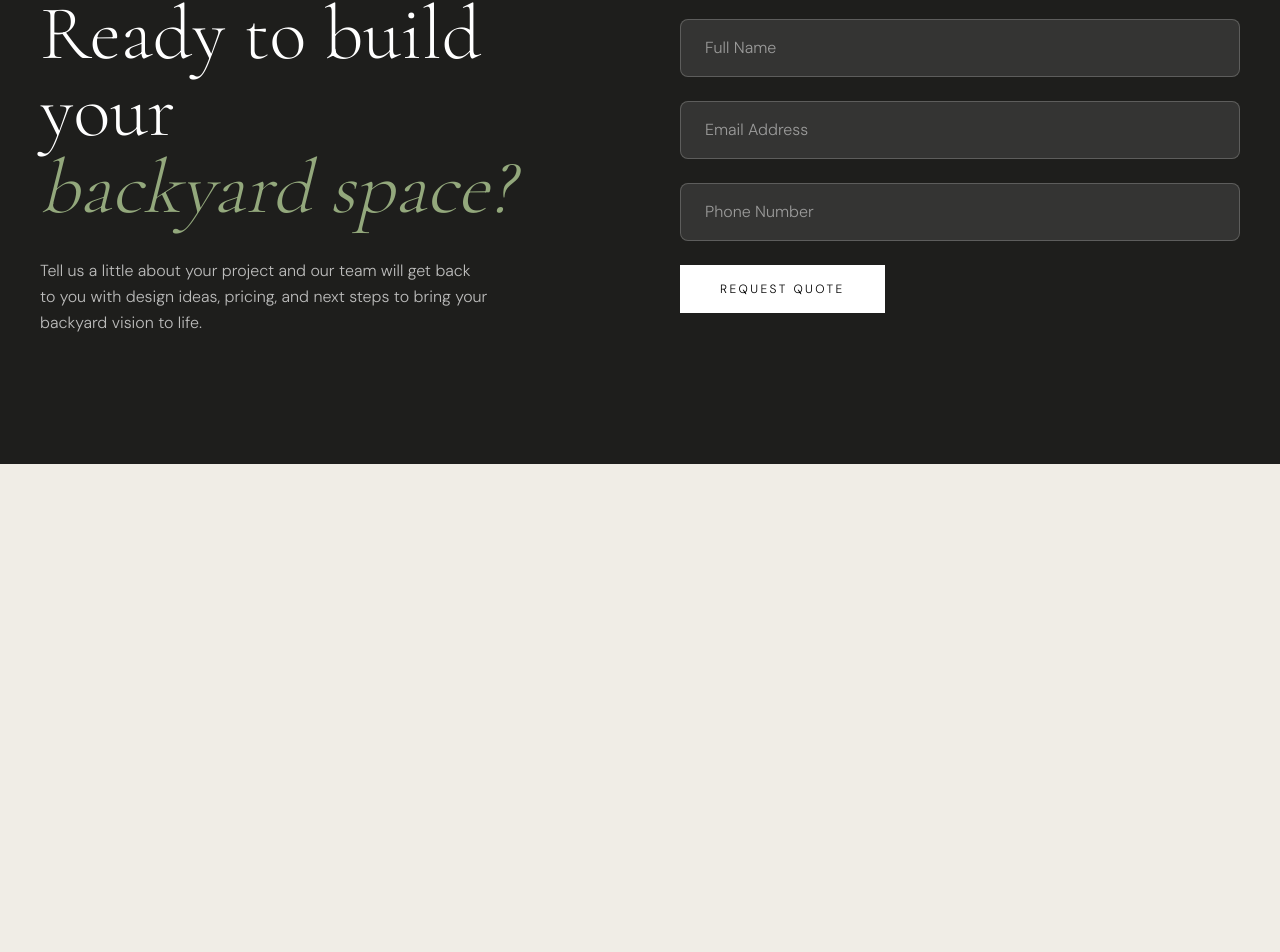
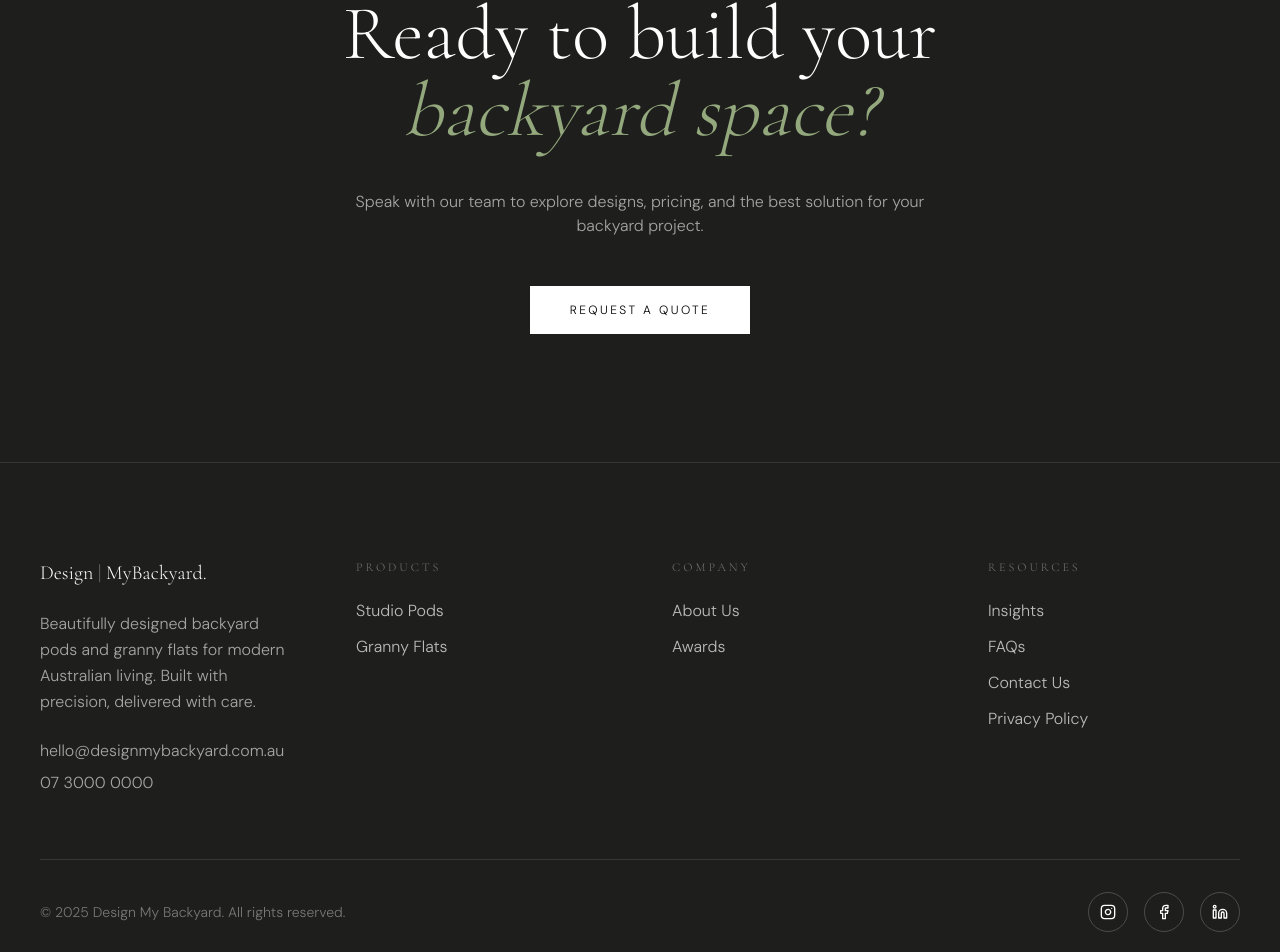
Before and after one commit to Saisumukh-SH/Backyard-Pod-Website, a React (Vite) app: page / in a window 1280 px wide. Shown: the part 3873-4825 px from the top of the page. Before the commit the page ends 4337 px from the top, so only its background shows below. Built offline with nearby package versions, Linux system fonts and the light colour scheme.

Commit message:
home page updated

```diff
--- a/index.html
+++ b/index.html
@@ -8,8 +8,17 @@
       <title>Backyard Pod Website</title>
     </head>
 
+    <form name="booking" netlify hidden>
+  <input type="text" name="name" />
+  <input type="email" name="email" />
+  <input type="tel" name="phone" />
+  <textarea name="message"></textarea>
+</form>
+
     <body>
       <div id="root"></div>
       <script type="module" src="/src/main.tsx"></script>
     </body>
+</form>
+
   </html>
--- a/src/app/App.tsx
+++ b/src/app/App.tsx
@@ -1,49 +1,6 @@
-import { BrowserRouter as Router, Routes, Route, useLocation } from "react-router-dom";
-
-import { Navigation } from "./components/Navigation";
-import { Footer } from "./components/Footer";
-
-import { Home } from "./components/pages/Home";
-import Products from "./components/pages/Products";
-import StudioCategory from "./components/pages/products/StudioPod";
-import GrannyFlats from "./components/pages/products/grannyFlats";
-import Booking from "./components/pages/bookings";
-
-function AppContent() {
-
-  const location = useLocation();
-
-  return (
-    <>
-      {/* NAVBAR */}
-      <Navigation />
-
-      {/* ROUTES */}
-      <Routes>
-
-        <Route path="/" element={<Home />} />
-
-        <Route path="/products" element={<Products />} />
-
-        <Route path="/products/studios" element={<StudioCategory />} />
-
-        <Route path="/products/grannyflats" element={<GrannyFlats />} />
-
-        <Route path="/booking" element={<Booking />} />
-
-      </Routes>
-
-      {/* UNIVERSAL FOOTER — hidden on Home */}
-      {location.pathname !== "/" && <Footer />}
-
-    </>
-  );
-}
+import { RouterProvider } from "react-router-dom";
+import { router } from "./routes";
 
 export default function App() {
-  return (
-    <Router>
-      <AppContent />
-    </Router>
-  );
+  return <RouterProvider router={router} />;
 }
--- a/src/app/components/Root.tsx
+++ b/src/app/components/Root.tsx
@@ -1,15 +1,18 @@
-import { Outlet } from "react-router-dom";
+import { Outlet, useLocation } from "react-router-dom";
 import { Navigation } from "./Navigation";
 import { Footer } from "./Footer";
 
 export function Root() {
+  const location = useLocation();
+
   return (
-    <div className="min-h-screen flex flex-col">
+    <>
       <Navigation />
-      <main className="flex-1">
-        <Outlet />
-      </main>
-      <Footer />
-    </div>
+
+      <Outlet />
+
+      {/* Hide footer on home page */}
+      {location.pathname !== "/" && <Footer />}
+    </>
   );
 }
--- a/src/app/components/pages/Home.tsx
+++ b/src/app/components/pages/Home.tsx
@@ -1,8 +1,10 @@
 import { useNavigate } from "react-router-dom";
 import { ArrowRight } from "lucide-react";
+import { Instagram, Facebook, Linkedin } from "lucide-react";
 
 export function Home() {
   const navigate = useNavigate();
+
 
   return (
     <div className="bg-white">
@@ -413,16 +415,11 @@ export function Home() {
 </section>
 
 
-      {/* FINAL CTA */}
-      {/* CTA + BOOKING FORM */}
-<section className="bg-[#1E1E1C] text-white px-10 py-32">
 
-  <div className="max-w-7xl mx-auto grid md:grid-cols-2 gap-20 items-center">
+{/* CTA SECTION */}
+<section className="bg-[#1E1E1C] text-white px-10 py-32 text-center">
 
-    {/* LEFT SIDE TEXT */}
-    <div>
-
-      <h2 className="font-serif text-[clamp(3rem,6vw,5rem)] leading-[1] mb-8">
+  <h2 className="font-serif text-[clamp(3rem,6vw,5rem)] leading-[1] mb-10">
     Ready to build your
     <br />
     <span className="italic text-[#93A87C]">
@@ -430,65 +427,116 @@ export function Home() {
     </span>
   </h2>
 
-      <p className="text-white/70 max-w-md leading-relaxed">
-        Tell us a little about your project and our team will
-        get back to you with design ideas, pricing, and
-        next steps to bring your backyard vision to life.
+  <p className="text-white/60 max-w-xl mx-auto mb-12">
+    Speak with our team to explore designs, pricing, and the best solution
+    for your backyard project.
   </p>
+
+  <button
+    onClick={() => navigate("/booking")}
+    className="px-10 py-4 bg-white text-black uppercase text-xs tracking-[0.2em]
+    hover:bg-[#93A87C] hover:text-white transition-all duration-300 hover:-translate-y-1"
+  >
+    Request a Quote
+  </button>
+
+</section>
+
+{/* HOME FOOTER */}
+<footer className="bg-[#1E1E1C] text-white px-10 py-24 border-t border-white/10">
+
+  <div className="max-w-7xl mx-auto grid md:grid-cols-4 gap-16">
+
+    {/* BRAND */}
+    <div>
+      <h3 className="font-serif text-xl mb-6">
+        Design <span className="opacity-40">|</span> MyBackyard.
+      </h3>
+
+      <p className="text-white/60 mb-6 leading-relaxed max-w-sm">
+        Beautifully designed backyard pods and granny flats for modern
+        Australian living. Built with precision, delivered with care.
+      </p>
+
+      <div className="text-white/60 space-y-2">
+        <p>hello@designmybackyard.com.au</p>
+        <p>07 3000 0000</p>
+      </div>
+    </div>
+
+
+    {/* PRODUCTS */}
+    <div>
+      <h4 className="uppercase tracking-[0.25em] text-xs text-white/40 mb-6">
+        Products
+      </h4>
+
+      <ul className="space-y-3 text-white/70">
+        <li className="hover:text-white transition cursor-pointer">Studio Pods</li>
+        <li className="hover:text-white transition cursor-pointer">Granny Flats</li>
+      </ul>
+    </div>
+
+
+    {/* COMPANY */}
+    <div>
+      <h4 className="uppercase tracking-[0.25em] text-xs text-white/40 mb-6">
+        Company
+      </h4>
+
+      <ul className="space-y-3 text-white/70">
+        <li className="hover:text-white transition cursor-pointer">About Us</li>
+        <li className="hover:text-white transition cursor-pointer">Awards</li>
+      </ul>
+    </div>
+
+
+    {/* RESOURCES */}
+    <div>
+      <h4 className="uppercase tracking-[0.25em] text-xs text-white/40 mb-6">
+        Resources
+      </h4>
+
+      <ul className="space-y-3 text-white/70">
+        <li className="hover:text-white transition cursor-pointer">Insights</li>
+        <li className="hover:text-white transition cursor-pointer">FAQs</li>
+        <li className="hover:text-white transition cursor-pointer">Contact Us</li>
+        <li className="hover:text-white transition cursor-pointer">Privacy Policy</li>
+      </ul>
+    </div>
 
   </div>
 
 
-    {/* BOOKING FORM */}
-    <form
-  name="booking"
-  method="POST"
-  data-netlify="true"
-  netlify-honeypot="bot-field"
-  action="/thank-you"
-  className="space-y-6"
->
+  {/* BOTTOM BAR */}
+  <div className="max-w-7xl mx-auto flex flex-col md:flex-row justify-between items-center mt-16 pt-8 border-t border-white/10">
 
-  {/* Netlify hidden inputs */}
-  <input type="hidden" name="form-name" value="booking" />
-  <input type="hidden" name="bot-field" />
+    <p className="text-white/40 text-sm">
+      © 2025 Design My Backyard. All rights reserved.
+    </p>
 
-  <input
-    type="text"
-    name="name"
-    placeholder="Full Name"
-    required
-    className="w-full bg-white/10 border border-white/20 px-6 py-4 rounded-lg"
-  />
+    {/* SOCIAL ICONS */}
+    <div className="flex gap-4 mt-6 md:mt-0">
 
-  <input
-    type="email"
-    name="email"
-    placeholder="Email Address"
-    required
-    className="w-full bg-white/10 border border-white/20 px-6 py-4 rounded-lg"
-  />
-
-  <input
-    type="tel"
-    name="phone"
-    placeholder="Phone Number"
-    className="w-full bg-white/10 border border-white/20 px-6 py-4 rounded-lg"
-  />
-
-  <button
-    type="submit"
-    className="px-10 py-4 bg-white text-black uppercase text-xs tracking-[0.2em]"
-  >
-    Request Quote
+      <button className="w-10 h-10 border border-white/20 rounded-full flex items-center justify-center hover:border-white transition">
+        <Instagram size={16} />
       </button>
 
-</form>
+      <button className="w-10 h-10 border border-white/20 rounded-full flex items-center justify-center hover:border-white transition">
+        <Facebook size={16} />
+      </button>
+
+      <button className="w-10 h-10 border border-white/20 rounded-full flex items-center justify-center hover:border-white transition">
+        <Linkedin size={16} />
+      </button>
 
     </div>
 
-</section>
+  </div>
+
+</footer>
 
 </div>
+
   );
 }
--- /dev/null
+++ b/src/app/components/pages/ScrollToTop.tsx
@@ -0,0 +1,13 @@
+import { useEffect } from "react";
+import { useLocation } from "react-router-dom";
+
+export default function ScrollToTop() {
+
+  const { pathname } = useLocation();
+
+  useEffect(() => {
+    window.scrollTo(0, 0);
+  }, [pathname]);
+
+  return null;
+}
--- /dev/null
+++ b/src/app/components/pages/ThankyouPage.tsx
@@ -0,0 +1,64 @@
+import { useNavigate } from "react-router-dom";
+import { Check } from "lucide-react";
+
+export default function ThankYou() {
+
+  const navigate = useNavigate();
+
+  return (
+    <div className="min-h-screen flex items-center justify-center bg-[#1E1E1C] text-white px-6 relative overflow-hidden">
+
+      {/* subtle background glow */}
+      <div className="absolute w-[600px] h-[600px] bg-[#93A87C]/10 blur-[160px] rounded-full top-[-200px] left-[-200px]" />
+
+      <div className="relative text-center max-w-xl animate-fadeUp">
+
+        {/* Animated success icon */}
+        <div className="flex justify-center mb-10">
+
+          <div className="w-20 h-20 rounded-full border border-[#93A87C] flex items-center justify-center animate-scaleIn">
+
+            <Check className="text-[#93A87C]" size={36} />
+
+          </div>
+
+        </div>
+
+        {/* Title */}
+        <h1 className="font-serif text-[clamp(3rem,5vw,4rem)] mb-6 leading-tight">
+          Thank You
+        </h1>
+
+        {/* Description */}
+        <p className="text-white/70 text-lg leading-relaxed mb-12">
+          Your request has been successfully received.
+          Our team will review your enquiry and contact you shortly
+          to discuss your backyard project.
+        </p>
+
+        {/* Buttons */}
+        <div className="flex flex-col sm:flex-row gap-4 justify-center">
+
+          <button
+            onClick={() => navigate("/")}
+            className="px-10 py-4 bg-white text-black uppercase text-xs tracking-[0.2em]
+            hover:bg-[#93A87C] hover:text-white transition-all duration-300 hover:-translate-y-1"
+          >
+            Back to Home
+          </button>
+
+          <button
+            onClick={() => navigate("/products")}
+            className="px-10 py-4 border border-white/20 uppercase text-xs tracking-[0.2em]
+            hover:border-[#93A87C] hover:text-[#93A87C] transition-all duration-300 hover:-translate-y-1"
+          >
+            Explore Designs
+          </button>
+
+        </div>
+
+      </div>
+
+    </div>
+  );
+}
--- a/src/app/routes.tsx
+++ b/src/app/routes.tsx
@@ -46,6 +46,7 @@ export const router = createBrowserRouter([
       { path: "products/studio", Component: StudioPod },
       { path: "products/granny", Component: GrannyFlats },
       { path: "booking", Component: Booking },
+
       { path: "products/StudioProduct1", Component: StudioProduct1 },
       { path: "products/StudioProduct2", Component: StudioProduct2 },
       { path: "products/StudioProduct3", Component: StudioProduct3 },
@@ -58,6 +59,7 @@ export const router = createBrowserRouter([
       { path: "products/GrannyflatProduct4", Component: GrannyflatProduct4 },
       { path: "products/GrannyflatProduct5", Component: GrannyflatProduct5 },
 
+
       { path: "*", Component: NotFound },
     ],
   },
--- a/src/styles/index.css
+++ b/src/styles/index.css
@@ -141,3 +141,33 @@ a {
 .animate-fadeUp {
   animation: fadeUp 0.8s ease forwards;
 }
+
+@keyframes fadeUp {
+  from {
+    opacity: 0;
+    transform: translateY(30px);
+  }
+  to {
+    opacity: 1;
+    transform: translateY(0);
+  }
+}
+
+@keyframes scaleIn {
+  from {
+    opacity: 0;
+    transform: scale(.7);
+  }
+  to {
+    opacity: 1;
+    transform: scale(1);
+  }
+}
+
+.animate-fadeUp {
+  animation: fadeUp .8s ease forwards;
+}
+
+.animate-scaleIn {
+  animation: scaleIn .6s ease forwards;
+}
```
Also changed, not shown: src/app/components/pages/products/StudioPod.tsx (+5 -5 lines). Lines whose indentation alone changed are shown as unchanged.
